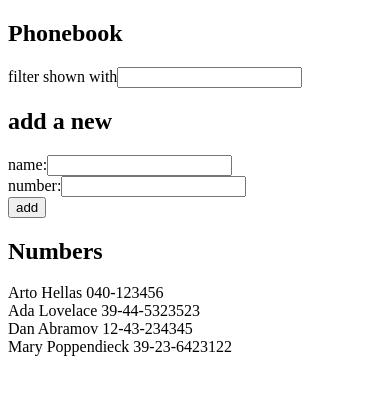
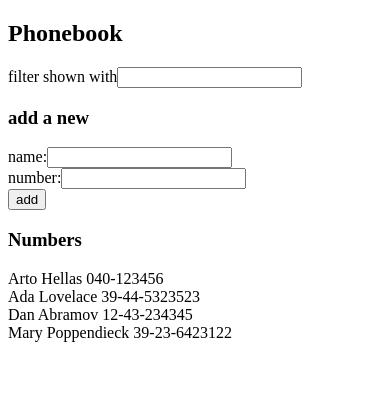
Before and after one commit to vchan14/fullstackOpen, a React (Vite) app in the folder part2/phoneBook/: page / in a window 390 px wide. Shown: the top 394 px of the page. Built offline with nearby package versions, Linux system fonts and the light colour scheme.

Commit message:
10March2024 phoneBook step5

```diff
--- a/part2/phoneBook/src/App.jsx
+++ b/part2/phoneBook/src/App.jsx
@@ -1,4 +1,7 @@
 import { useState } from 'react'
+import Filter from "./Filter.jsx";
+import PersonForm from "./PersonForm.jsx";
+import Persons from "./Persons.jsx";
 
 const App = () => {
 	const [persons, setPersons] = useState([
@@ -27,9 +30,7 @@ const App = () => {
 	}
 
 	const shownNames = () => {
-		return (persons
-			.filter(person => person.name.toLowerCase().includes(newSearch.toLowerCase()))
-			.map(person => <div key={person.name}>{`${person.name} ${person.number}`}</div>));
+		return persons.filter(person => person.name.toLowerCase().includes(newSearch.toLowerCase()));
 	}
 
 	const handleSubmit = (e) => {
@@ -38,7 +39,7 @@ const App = () => {
 			alert(`${name} is already added to phonebook`);
 			return
 		}
-		setPersons(persons.concat({name:newName, number:newNumber}));
+		setPersons(persons.concat({name:newName, number:newNumber, id:persons.length}));
 		setNewName('');
 		setNewNumber('')
 	}
@@ -46,42 +47,17 @@ const App = () => {
 	return (
 		<div>
 			<h2>Phonebook</h2>
-
-			<div>filter shown with
-				<input
-					value={newSearch}
-					onChange={handleNewSearch}
-				/>
-
-			</div>
-
-			<h2>add a new</h2>
-			<form onSubmit={handleSubmit}>
-				<div>
-					<div>
-						name:
-						<input
-							value={newName}
-							onChange={handleNameChange}
-						/>
-					</div>
-					<div>
-						number:
-						<input
-							value={newNumber}
-							onChange={handleNewNumberChange}
-						/>
-
-					</div>
-
-				</div>
-				<div>
-					<button type="submit">add</button>
-				</div>
-			</form>
-			<h2>Numbers</h2>
-			{shownNames()}
-
+			<Filter newSearch={newSearch} handleNewSearch={handleNewSearch} />
+			<h3>add a new</h3>
+			<PersonForm
+				handleSubmit={handleSubmit}
+				newName={newName}
+				handleNameChange={handleNameChange}
+				newNumber={newNumber}
+				handleNewNumberChange={handleNewNumberChange}
+			/>
+			<h3>Numbers</h3>
+			<Persons shownPersons={shownNames()} />
 		</div>
 	)
 }
--- /dev/null
+++ b/part2/phoneBook/src/Filter.jsx
@@ -0,0 +1,14 @@
+const Filter = ({newSearch, handleNewSearch}) => {
+
+	return (
+		<div>filter shown with
+			<input
+				value={newSearch}
+				onChange={handleNewSearch}
+			/>
+		</div>
+	)
+}
+
+
+export default Filter;
--- /dev/null
+++ b/part2/phoneBook/src/PersonForm.jsx
@@ -0,0 +1,32 @@
+const PersonForm = ({handleSubmit, newName, handleNameChange,
+	                    newNumber, handleNewNumberChange}) => {
+
+	return (
+		<form onSubmit={handleSubmit}>
+			<div>
+				<div>
+					name:
+					<input
+						value={newName}
+						onChange={handleNameChange}
+					/>
+				</div>
+				<div>
+					number:
+					<input
+						value={newNumber}
+						onChange={handleNewNumberChange}
+					/>
+
+				</div>
+
+			</div>
+			<div>
+				<button type="submit">add</button>
+			</div>
+		</form>
+	)
+}
+
+
+export default PersonForm;
--- /dev/null
+++ b/part2/phoneBook/src/Persons.jsx
@@ -0,0 +1,10 @@
+const Persons = ({shownPersons}) => {
+	return (
+		<div>
+			{shownPersons && shownPersons.map(person => <div key={person.name}>{`${person.name} ${person.number}`}</div>)}
+		</div>
+	)
+}
+
+
+export default Persons;
```
